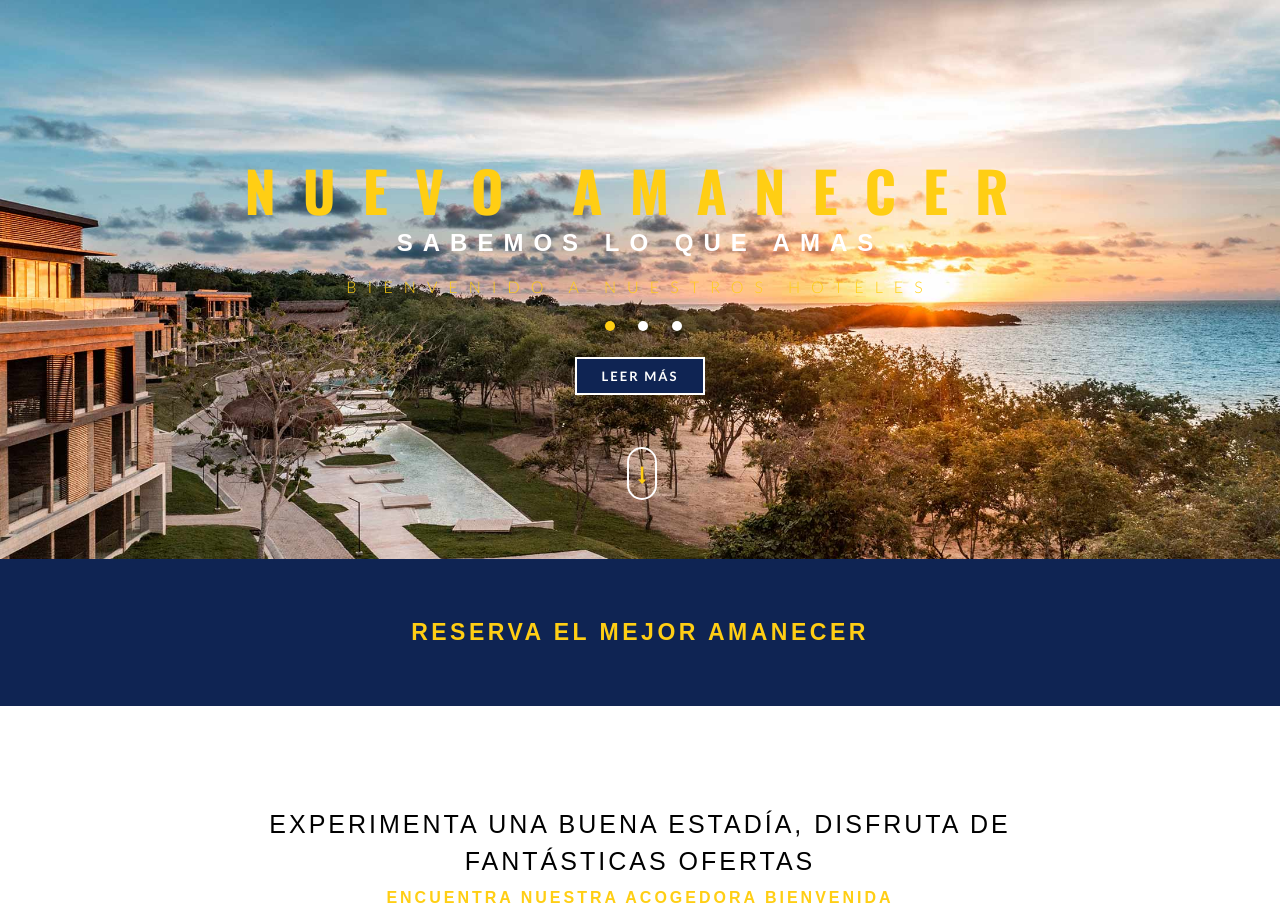
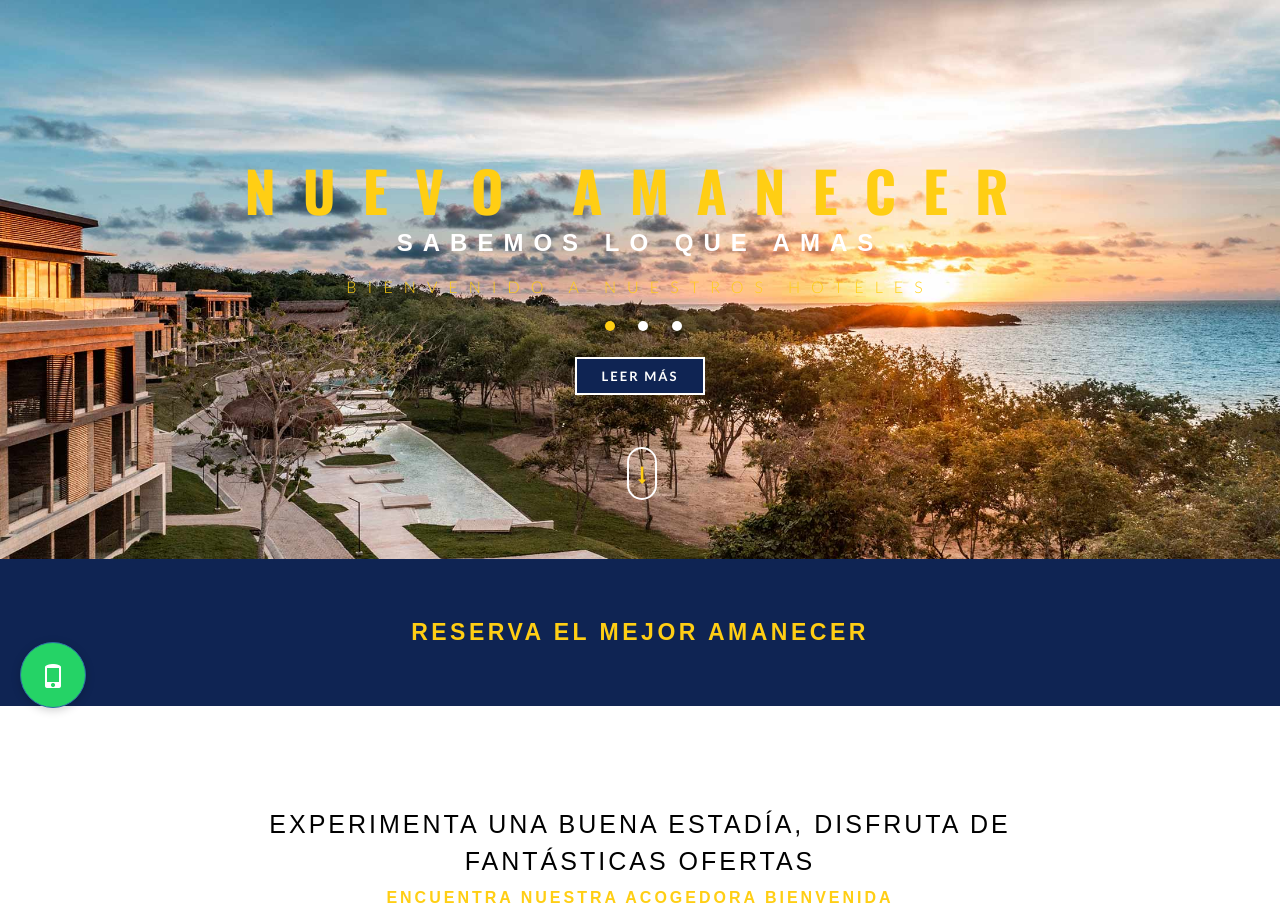
Before and after one commit to ingkilber/Sistema-Hotel-Con-Panel-Admin-PHP, a PHP site: page / in a window 1280 px wide. Shown: the part 72-984 px from the top of the page. Run offline with PHP 8.4, Linux system fonts and the light colour scheme; some web fonts are replaced.

Commit message:
Se agg whatsapp

```diff
--- a/index.php
+++ b/index.php
@@ -3,19 +3,27 @@ include('db.php');
 ?>
 <!DOCTYPE html>
 <html lang="en">
+
 <head>
 	<title>Kilber Marcano</title>
 	<!-- for-mobile-apps -->
 	<meta name="viewport" content="width=device-width, initial-scale=1">
 	<meta http-equiv="Content-Type" content="text/html; charset=utf-8" />
 	<meta name="keywords" content="Resort Inn Responsive , Smartphone Compatible web template , Samsung, LG, Sony Ericsson, Motorola web design" />
-<script type="application/x-javascript"> addEventListener("load", function() { setTimeout(hideURLbar, 0); }, false);
-		function hideURLbar(){ window.scrollTo(0,1); } </script>
+	<script type="application/x-javascript">
+		addEventListener("load", function() {
+			setTimeout(hideURLbar, 0);
+		}, false);
+
+		function hideURLbar() {
+			window.scrollTo(0, 1);
+		}
+	</script>
 	<!-- //for-mobile-apps -->
 	<link href="css/bootstrap.css" rel="stylesheet" type="text/css" media="all" />
 	<link href="css/font-awesome.css" rel="stylesheet">
 	<link rel="stylesheet" href="css/chocolat.css" type="text/css" media="screen">
-<link href="css/easy-responsive-tabs.css" rel='stylesheet' type='text/css'/>
+	<link href="css/easy-responsive-tabs.css" rel='stylesheet' type='text/css' />
 	<link rel="stylesheet" href="css/flexslider.css" type="text/css" media="screen" property="" />
 	<link rel="stylesheet" href="css/jquery-ui.css" />
 	<link href="css/style.css" rel="stylesheet" type="text/css" media="all" />
@@ -25,38 +33,31 @@ include('db.php');
 	<link href="//fonts.googleapis.com/css?family=Federo" rel="stylesheet">
 	<link href="//fonts.googleapis.com/css?family=Lato:300,400,700,900" rel="stylesheet">
 	<!--//fonts-->
+
+	<style>
+        /* Estilos adicionales para el botón flotante de WhatsApp */
+        .whatsapp-btn {
+            position: fixed;
+            bottom: 20px;
+            left: 20px;
+            background-color: #25d366;
+            color: #fff;
+            padding: 20px;
+            border-radius: 50%;
+            text-align: center;
+            font-size: 24px;
+            box-shadow: 0 2px 10px rgba(0, 0, 0, 0.2);
+            cursor: pointer;
+            text-decoration: none;
+            display: flex;
+            align-items: center;
+            justify-content: center;
+        }
+    </style>
+
 </head>
+
 <body>
-<!-- header -->
-<!-- <div class="banner-top">
-			<div class="social-bnr-agileits">
-				<ul class="social-icons3">
-								<li><a href="https://www.facebook.com/" class="fa fa-facebook icon-border facebook"> </a></li>
-								<li><a href="https://twitter.com/" class="fa fa-twitter icon-border twitter"> </a></li>
-								<li><a href="https://plus.google.com/u/0/" class="fa fa-google-plus icon-border googleplus"> </a></li>
-							</ul>
-			</div>
-			<div class="contact-bnr-w3-agile">
-				<ul>
-					<li><i class="fa fa-envelope" aria-hidden="true"></i><a href="mailto:info@facturacionweb.site">info@facturacionweb.site</a></li>
-					<li><i class="fa fa-phone" aria-hidden="true"></i>+54 9 11 7601-1408</li>
-					<li class="s-bar">
-						<div class="search">
-							<input class="search_box" type="checkbox" id="search_box">
-							<label class="icon-search" for="search_box"><span class="glyphicon glyphicon-search" aria-hidden="true"></span></label>
-							<div class="search_form">
-								<form action="#" method="post">
-									<input type="search" name="Search" placeholder=" " required=" " />
-									<input type="submit" value="Search">
-								</form>
-							</div>
-						</div>
-					</li>
-				</ul>
-			</div>
-			<div class="clearfix"></div>
-		</div> -->
-
 	<div class="w3_navigation">
 		<div class="container">
 			<nav class="navbar navbar-default">
@@ -67,7 +68,9 @@ include('db.php');
 						<span class="icon-bar"></span>
 						<span class="icon-bar"></span>
 					</button>
-					<h1><a class="navbar-brand" href="index.php"> New <span>Dawn</span><p class="logo_w3l_agile_caption">Tu resort de ensueño</p></a></h1>
+					<h1><a class="navbar-brand" href="index.php"> New <span>Dawn</span>
+							<p class="logo_w3l_agile_caption">Tu resort de ensueño</p>
+						</a></h1>
 				</div>
 				<!-- Collect the nav links, forms, and other content for toggling -->
 				<div class="collapse navbar-collapse navbar-right" id="bs-example-navbar-collapse-1">
@@ -170,8 +173,10 @@ include('db.php');
 	<!-- //Modal1 -->
 	<div id="availability-agileits">
 		<div class="col-md-12 book-form-left-w3layouts">
-	<a href="admin/reservation.php"><h2>RESERVA EL MEJOR AMANECER
-</h2></a>
+			<a href="admin/reservation.php">
+				<h2>RESERVA EL MEJOR AMANECER
+				</h2>
+			</a>
 		</div>
 
 		<div class="clearfix"> </div>
@@ -202,14 +207,14 @@ include('db.php');
 					<li>
 						<div class="w3_grid_effect">
 							<span class="cbp-ig-icon w3_users"></span>
-							<h4 class="cbp-ig-title">GRAN <br/> CAFÉ</h4>
+							<h4 class="cbp-ig-title">GRAN <br /> CAFÉ</h4>
 							<span class="cbp-ig-category">AMANECER</span>
 						</div>
 					</li>
 					<li>
 						<div class="w3_grid_effect">
 							<span class="cbp-ig-icon w3_ticket"></span>
-							<h4 class="cbp-ig-title">COBERTURA <br/> WIFI</h4>
+							<h4 class="cbp-ig-title">COBERTURA <br /> WIFI</h4>
 							<span class="cbp-ig-category">AMANECER
 							</span>
 						</div>
@@ -327,7 +332,7 @@ include('db.php');
 							<h4>Sarah Connor</h4>
 							<span>Recepcionista
 							</span>
-							<p>Estamos para ser de  tus vaciones las mej
+							<p>Estamos para ser de tus vaciones las mej
 								or porque savemos que te esuferzas trabajando.te ofrecemos lo mejor .</p>
 							<div class="social-bnr-agileits footer-icons-agileinfo">
 								<ul class="social-icons3">
@@ -522,7 +527,7 @@ E</h4>
 							</div>
 							<div class="price-selet">
 								<h3><span>$</span>320</h3>
-								<a href="admin/reservation.php" >	Reservar ahora
+								<a href="admin/reservation.php"> Reservar ahora
 								</a>
 							</div>
 						</div>
@@ -547,7 +552,7 @@ E</h4>
 							</div>
 							<div class="price-selet">
 								<h3><span>$</span>220</h3>
-								<a href="admin/reservation.php" >Reservar ahora
+								<a href="admin/reservation.php">Reservar ahora
 								</a>
 							</div>
 						</div>
@@ -557,8 +562,7 @@ E</h4>
 					<div class="price-block agile">
 						<div class="price-gd-top">
 							<img src="images/r3.jpg" alt=" " class="img-responsive" />
-							<h4>Casa de huespedes
-e</h4>
+							<h4>Casa de huespedes</h4>
 						</div>
 						<div class="price-gd-bottom">
 							<div class="price-list">
@@ -572,8 +576,7 @@ e</h4>
 							</div>
 							<div class="price-selet">
 								<h3><span>$</span>180</h3>
-								<a href="admin/reservation.php" >Reservar ahora
-</a>
+								<a href="admin/reservation.php">Reservar ahora</a>
 							</div>
 						</div>
 					</div>
@@ -582,8 +585,7 @@ e</h4>
 					<div class="price-block agile">
 						<div class="price-gd-top ">
 							<img src="images/r4.jpg" alt=" " class="img-responsive" />
-							<h4>Habitación individual
-</h4>
+							<h4>Habitación Indiv.</h4>
 						</div>
 						<div class="price-gd-bottom">
 							<div class="price-list">
@@ -597,7 +599,7 @@ e</h4>
 							</div>
 							<div class="price-selet">
 								<h3><span>$</span> 150</h3>
-								<a href="admin/reservation.php" >Reservar ahora
+								<a href="admin/reservation.php">Reservar ahora
 								</a>
 							</div>
 						</div>
@@ -609,7 +611,7 @@ e</h4>
 	</div>
 	<!--// rooms & rates -->
 	<!-- visitors -->
-	<div class="w3l-visitors-agile" >
+	<div class="w3l-visitors-agile">
 		<div class="container">
 			<h3 class="title-w3-agileits title-black-wthree">Qué otros visitantes experimentaron
 			</h3>
@@ -725,12 +727,12 @@ e</h4>
 					</h4>
 					<p class="contact-agile2">Inscribíte a nuestros boletines
 					</p>
-				<form  method="post" name="sentMessage" id="contactForm" >
+					<form method="post" name="sentMessage" id="contactForm">
 						<div class="control-group form-group">
 
 							<label class="contact-p1">Nombre completo
 								:</label>
-                            <input type="text" class="form-control" name="name" id="name" required >
+							<input type="text" class="form-control" name="name" id="name" required>
 							<p class="help-block"></p>
 
 						</div>
@@ -738,14 +740,14 @@ e</h4>
 
 							<label class="contact-p1">Número de teléfono
 								:</label>
-                            <input type="tel" class="form-control" name="phone" id="phone" required >
+							<input type="tel" class="form-control" name="phone" id="phone" required>
 							<p class="help-block"></p>
 
 						</div>
 						<div class="control-group form-group">
 
 							<label class="contact-p1">Dirección de correo electrónico:</label>
-                            <input type="email" class="form-control" name="email" id="email" required >
+							<input type="email" class="form-control" name="email" id="email" required>
 							<p class="help-block"></p>
 
 						</div>
@@ -754,18 +756,16 @@ e</h4>
 						<input type="submit" name="sub" value="Enviar" class="btn btn-primary">
 					</form>
 					<?php
-				if(isset($_POST['sub']))
-				{
-					$name =$_POST['name'];
+					if (isset($_POST['sub'])) {
+						$name = $_POST['name'];
 						$phone = $_POST['phone'];
 						$email = $_POST['email'];
 						$approval = "Not Allowed";
-					$sql = "INSERT INTO `contact`(`fullname`, `phoneno`, `email`,`cdate`,`approval`) VALUES ('$name','$phone','$email',now(),'$approval')" ;
+						$sql = "INSERT INTO `contact`(`fullname`, `phoneno`, `email`,`cdate`,`approval`) VALUES ('$name','$phone','$email',now(),'$approval')";
 
 
-					if(mysqli_query($con,$sql))
-					echo"OK";
-
+						if (mysqli_query($con, $sql))
+							echo "OK";
 					}
 					?>
 				</div>
@@ -785,14 +785,14 @@ e</h4>
 
 					</ul>
 				</div>
-			<iframe src="https://www.google.com/maps/embed?pb=!1m18!1m12!1m3!1d62879.681806229746!2d-84.14836462783931!3d9.935612431138155!2m3!1f0!2f0!3f0!3m2!1i1024!2i768!4f13.1!3m3!1m2!1s0x8fa0e49edef4b3eb%3A0xc8956f3f7bdc3793!2sRadisson+San+Jose-Costa+Rica+Hotel+moderno+con+2%E2%80%A6!5e0!3m2!1ses!2ssv!4v1517008417899" ></iframe>
+				<iframe src="https://www.google.com/maps/embed?pb=!1m18!1m12!1m3!1d62879.681806229746!2d-84.14836462783931!3d9.935612431138155!2m3!1f0!2f0!3f0!3m2!1i1024!2i768!4f13.1!3m3!1m2!1s0x8fa0e49edef4b3eb%3A0xc8956f3f7bdc3793!2sRadisson+San+Jose-Costa+Rica+Hotel+moderno+con+2%E2%80%A6!5e0!3m2!1ses!2ssv!4v1517008417899"></iframe>
 			</div>
 			<div class="clearfix"></div>
 		</div>
 	</section>
 	<!-- /contact -->
 	<div class="copy">
-		        <p>© 2022  <a href="index.php">AMENECER</a> </p>
+		<p>© 2022 <a href="index.php">AMENECER</a> </p>
 	</div>
 	<!--/footer -->
 	<!-- js -->
@@ -805,7 +805,7 @@ e</h4>
 	<script src="js/jquery-ui.js"></script>
 	<script>
 		$(function() {
-				$( "#datepicker,#datepicker1,#datepicker2,#datepicker3" ).datepicker();
+			$("#datepicker,#datepicker1,#datepicker2,#datepicker3").datepicker();
 		});
 	</script>
 	<!-- //Calendar -->
@@ -823,9 +823,11 @@ e</h4>
 	<script type="text/javascript" src="js/easing.js"></script>
 	<script type="text/javascript">
 		jQuery(document).ready(function($) {
-		$(".scroll").click(function(event){
+			$(".scroll").click(function(event) {
 				event.preventDefault();
-			$('html,body').animate({scrollTop:$(this.hash).offset().top},1000);
+				$('html,body').animate({
+					scrollTop: $(this.hash).offset().top
+				}, 1000);
 			});
 		});
 	</script>
@@ -833,10 +835,10 @@ e</h4>
 	<!-- flexSlider -->
 	<script defer src="js/jquery.flexslider.js"></script>
 	<script type="text/javascript">
-				$(window).load(function(){
+		$(window).load(function() {
 			$('.flexslider').flexslider({
 				animation: "slide",
-					start: function(slider){
+				start: function(slider) {
 					$('body').removeClass('loading');
 				}
 			});
@@ -846,18 +848,18 @@ e</h4>
 	<script src="js/responsiveslides.min.js"></script>
 	<script>
 		// You can also use "$(window).load(function() {"
-						$(function () {
+		$(function() {
 			// Slideshow 4
 			$("#slider4").responsiveSlides({
 				auto: true,
-							pager:true,
-							nav:false,
+				pager: true,
+				nav: false,
 				speed: 500,
 				namespace: "callbacks",
-							before: function () {
+				before: function() {
 					$('.events').append("<li>before event fired.</li>");
 				},
-							after: function () {
+				after: function() {
 					$('.events').append("<li>after event fired.</li>");
 				}
 			});
@@ -870,11 +872,11 @@ e</h4>
 	<!--tabs-->
 	<script src="js/easy-responsive-tabs.js"></script>
 	<script>
-$(document).ready(function () {
+		$(document).ready(function() {
 			$('#horizontalTab').easyResponsiveTabs({
 				type: 'default', //Types: default, vertical, accordion
 				width: 'auto', //auto or any width like 600px
-fit: true,   // 100% fit in a container
+				fit: true, // 100% fit in a container
 				closed: 'accordion', // Start closed if in accordion view
 				activate: function(event) { // Callback function if tab is switched
 					var $tab = $(this);
@@ -903,7 +905,9 @@ fit: true
 				easingType: 'linear'
 				};
 			*/
-		$().UItoTop({ easingType: 'easeOutQuart' });
+			$().UItoTop({
+				easingType: 'easeOutQuart'
+			});
 		});
 	</script>
 
@@ -912,5 +916,12 @@ fit: true
 	</div>
 	<!-- //smooth scrolling -->
 	<script type="text/javascript" src="js/bootstrap-3.1.1.min.js"></script>
+
+	<!-- Botón flotante de WhatsApp -->
+	<a href="https://wa.me/+5491176011408" target="_blank" class="whatsapp-btn btn btn-primary">
+        <i class="glyphicon glyphicon-phone"></i>
+    </a>
+
 </body>
+
 </html>
```
Lines whose indentation alone changed are shown as unchanged.
